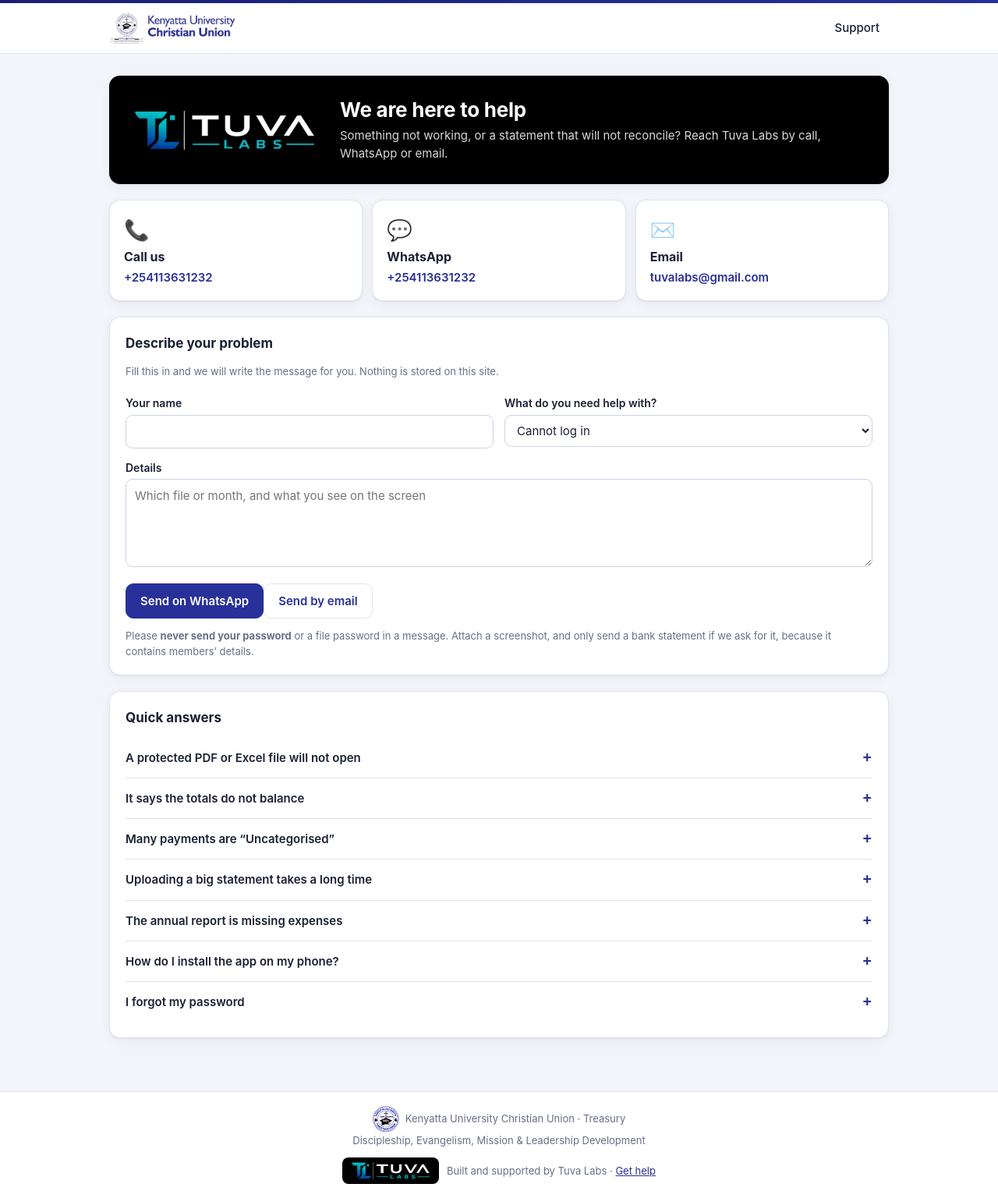
After one commit to HumphreyTuva/kucu-reconciliation, a Django app: page /support/ in a window 1280 px wide. The commit adds this page. Shown: the whole page at 78% size. Run offline with Django 5.2, Linux system fonts and the light colour scheme.

Commit message:
Add support page

```diff
--- /dev/null
+++ b/recon/templates/recon/support.html
@@ -0,0 +1,41 @@
+{% extends "base.html" %}{% load static %}{% block title %}Support{% endblock %}
+{% block content %}
+<section class="sup-hero"><img src="{% static 'img/tuvalabs-logo.png' %}" alt="Tuva Labs">
+<div><h1>We are here to help</h1><p>Something not working, or a statement that will not reconcile? Reach Tuva Labs by call, WhatsApp or email.</p></div></section>
+
+<div class="contacts">
+  <a class="ccard" href="tel:{{ phone }}"><span class="ci">📞</span><b>Call us</b><span>{{ phone }}</span></a>
+  <a class="ccard wa" href="https://wa.me/{{ wa }}?text=Hello%20Tuva%20Labs%2C%20I%20need%20help%20with%20the%20KUCU%20Treasury%20system." target="_blank" rel="noopener"><span class="ci">💬</span><b>WhatsApp</b><span>{{ phone }}</span></a>
+  <a class="ccard" href="mailto:{{ email }}?subject=KUCU%20Treasury%20support"><span class="ci">✉️</span><b>Email</b><span>{{ email }}</span></a>
+</div>
+
+<div class="card"><div class="hd"><h2>Describe your problem</h2></div>
+<p class="sub small">Fill this in and we will write the message for you. Nothing is stored on this site.</p>
+<form id="helpForm" class="hf">
+<div><label for="hn">Your name</label><input type="text" id="hn" autocomplete="name"></div>
+<div><label for="ht">What do you need help with?</label><select id="ht">
+<option>Cannot log in</option><option>A file will not upload or open</option><option>Totals do not balance</option>
+<option>Payments are in the wrong category</option><option>The annual report looks wrong</option><option>Other</option></select></div>
+<div class="full"><label for="hd">Details</label><textarea id="hd" rows="4" placeholder="Which file or month, and what you see on the screen"></textarea></div>
+<div class="full row"><button type="button" id="sendWa">Send on WhatsApp</button><button type="button" class="ghost" id="sendMail">Send by email</button></div>
+</form>
+<p class="small mute" style="margin:12px 0 0">Please <b>never send your password</b> or a file password in a message. Attach a screenshot, and only send a bank statement if we ask for it, because it contains members&rsquo; details.</p></div>
+
+<div class="card"><div class="hd"><h2>Quick answers</h2></div>
+<details class="faq"><summary>A protected PDF or Excel file will not open</summary><p>Type the file&rsquo;s password in the <b>File password</b> box on the Statements page, then upload. The password is used only to open the file and is never saved. If you upload several files at once they must share one password, so upload files with different passwords separately.</p></details>
+<details class="faq"><summary>It says the totals do not balance</summary><p>The opening balance plus credits minus debits should equal the closing balance. If it does not, some rows were misread. Try the Excel version of the statement instead of the PDF, or contact us with the month and file type.</p></details>
+<details class="faq"><summary>Many payments are &ldquo;Uncategorised&rdquo;</summary><p>These payments have a name or number but no keyword such as Tithe or Offering. Choose the right category from the dropdown beside each one. To catch them automatically next time, add the word under <b>Categories</b>, then open the statement and press <b>Re-run rules</b>.</p></details>
+<details class="faq"><summary>Uploading a big statement takes a long time</summary><p>A full year can take around a minute. Keep the page open until it finishes.</p></details>
+<details class="faq"><summary>The annual report is missing expenses</summary><p>The report is built from bank transactions. Cash withdrawals and cheques need a category, and items that never touch the bank, such as depreciation, are added as manual report entries in Admin.</p></details>
+<details class="faq"><summary>How do I install the app on my phone?</summary><p>Press <b>Install app</b> at the top of the page. On an iPhone, tap Share, then <b>Add to Home Screen</b>.</p></details>
+<details class="faq"><summary>I forgot my password</summary><p>Contact us and we will reset it for you.</p></details></div>
+
+<script>
+(function(){
+ const $=id=>document.getElementById(id);
+ function msg(){return "Hello Tuva Labs, I need help with the KUCU Treasury system.\n\nName: "+($("hn").value||"-")+"\nProblem: "+$("ht").value+"\nDetails: "+($("hd").value||"-")}
+ $("sendWa").onclick=()=>window.open("https://wa.me/{{ wa }}?text="+encodeURIComponent(msg()),"_blank","noopener");
+ $("sendMail").onclick=()=>{location.href="mailto:{{ email }}?subject="+encodeURIComponent("KUCU Treasury support: "+$("ht").value)+"&body="+encodeURIComponent(msg())};
+})();
+</script>
+{% endblock %}
--- a/recon/urls.py
+++ b/recon/urls.py
@@ -3,6 +3,7 @@ from django.urls import path
 from . import views
 
 urlpatterns = [
+    path("support/", views.support, name="support"),
     path("manifest.webmanifest", views.manifest, name="manifest"),
     path("sw.js", views.service_worker, name="sw"),
     path("offline/", views.offline, name="offline"),
--- a/recon/views.py
+++ b/recon/views.py
@@ -353,3 +353,9 @@ def service_worker(request):
 
 def offline(request):
     return render(request, "offline.html")
+
+
+# ------------------------------------------------------------------- support
+def support(request):
+    """Public page, so people who cannot log in can still reach support."""
+    return render(request, "recon/support.html", {"phone": "+254113631232", "wa": "254113631232", "email": "tuvalabs@gmail.com"})
--- a/static/css/app.css
+++ b/static/css/app.css
@@ -101,3 +101,19 @@ table.ft tr.grand td{font-weight:800;border-top:1px solid #222;border-bottom:3px
 .install{margin:12px 0 0;background:var(--brand-l);color:var(--brand);border-color:#c9cef5;padding:8px 14px}.install:hover{background:#dde1f8}.install[hidden]{display:none}
 .pw{margin-top:14px;display:grid;gap:4px;max-width:360px}
 .pager{display:flex;justify-content:space-between;align-items:center;gap:12px;margin-top:14px;flex-wrap:wrap}
+/* support */
+.sup-hero{background:#000;color:#fff;border-radius:var(--r);padding:28px;margin-bottom:20px;display:flex;gap:28px;align-items:center;box-shadow:var(--sh)}
+.sup-hero img{width:240px;max-width:42%;height:auto;flex:none}.sup-hero h1{color:#fff}.sup-hero p{margin:0;opacity:.85}
+.contacts{display:grid;grid-template-columns:repeat(auto-fit,minmax(220px,1fr));gap:12px;margin-bottom:20px}
+.ccard{background:var(--card);border:1px solid var(--line);border-radius:var(--r);box-shadow:var(--sh);padding:18px;text-decoration:none;color:var(--ink);display:grid;gap:2px;transition:.15s}
+.ccard:hover{border-color:var(--brand);transform:translateY(-1px)}.ccard .ci{font-size:26px}.ccard b{font-size:16px}.ccard span:last-child{color:var(--brand);font-weight:600;word-break:break-all}
+.ccard.wa:hover{border-color:#1faa59}
+.hf{display:grid;grid-template-columns:1fr 1fr;gap:14px}.hf .full{grid-column:1/-1}.hf label{display:block;margin-bottom:4px}
+textarea{font:inherit;color:var(--ink);background:#fff;border:1px solid #cdd2e3;border-radius:9px;padding:9px 11px;width:100%;resize:vertical}
+textarea:focus{border-color:var(--brand)}
+.faq{border-bottom:1px solid var(--line);padding:2px 0}.faq:last-child{border:0}.faq summary{cursor:pointer;font-weight:600;padding:12px 0;list-style:none;display:flex;justify-content:space-between;gap:12px}
+.faq summary::-webkit-details-marker{display:none}.faq summary::after{content:"+";color:var(--brand);font-size:20px;line-height:1}.faq[open] summary::after{content:"–"}.faq p{margin:0 0 14px;color:var(--mute)}
+.foot .by{margin-top:12px;display:flex;gap:10px;align-items:center;justify-content:center;flex-wrap:wrap}
+.foot .tl{background:#000;border-radius:8px;padding:4px 10px;display:inline-flex}.foot .tl img{height:26px;margin:0;vertical-align:middle}
+@media(max-width:720px){.sup-hero{flex-direction:column;text-align:center;padding:22px}.sup-hero img{max-width:70%}.hf{grid-template-columns:1fr}}
+@media print{.sup-hero,.contacts{display:none}}
--- a/templates/base.html
+++ b/templates/base.html
@@ -13,21 +13,24 @@
     <a href="{% url 'home' %}" class="{% if u == 'home' or u == 'statement' %}on{% endif %}">Statements</a>
     <a href="{% url 'report' %}" class="{% if u == 'report' %}on{% endif %}">Annual report</a>
     <a href="{% url 'categories' %}" class="{% if u == 'categories' %}on{% endif %}">Categories</a>
+    <a href="{% url 'support' %}" class="{% if u == 'support' %}on{% endif %}">Support</a>
     {% if user.is_staff %}<a href="{% url 'admin:index' %}">Admin</a>{% endif %}
     <form method="post" action="{% url 'logout' %}">{% csrf_token %}<button class="link">Log out</button></form>
   </nav>
   <details class="menu"><summary aria-label="Menu">☰</summary><div class="panel">
-    <a href="{% url 'home' %}">Statements</a><a href="{% url 'report' %}">Annual report</a><a href="{% url 'categories' %}">Categories</a>
+    <a href="{% url 'home' %}">Statements</a><a href="{% url 'report' %}">Annual report</a><a href="{% url 'categories' %}">Categories</a><a href="{% url 'support' %}">Support</a>
     {% if user.is_staff %}<a href="{% url 'admin:index' %}">Admin</a>{% endif %}
     <form method="post" action="{% url 'logout' %}">{% csrf_token %}<button class="link">Log out</button></form></div></details>
-  {% endwith %}{% endif %}
+  {% endwith %}{% else %}<nav class="nav"><a href="{% url 'support' %}">Support</a></nav>{% endif %}
 </div></header>
 <div class="wrap noprint"><button id="installBtn" class="install" hidden>⬇ Install app</button></div>
 <main class="wrap">
 {% for m in messages %}<div class="msg {{ m.tags }}" role="status">{{ m }}</div>{% endfor %}
 {% block content %}{% endblock %}
 </main>
-<footer class="foot"><div class="wrap"><img src="{% static 'img/seal.png' %}" alt="">Kenyatta University Christian Union · Treasury<br><span class="small">Discipleship, Evangelism, Mission &amp; Leadership Development</span></div></footer>
+<footer class="foot"><div class="wrap"><img src="{% static 'img/seal.png' %}" alt="">Kenyatta University Christian Union · Treasury<br><span class="small">Discipleship, Evangelism, Mission &amp; Leadership Development</span>
+<div class="by noprint"><a href="{% url 'support' %}" class="tl" aria-label="Tuva Labs support"><img src="{% static 'img/tuvalabs-logo.png' %}" alt="Tuva Labs"></a>
+<span class="small">Built and supported by Tuva Labs · <a href="{% url 'support' %}">Get help</a></span></div></div></footer>
 <script>
 if("serviceWorker" in navigator)addEventListener("load",()=>navigator.serviceWorker.register("{% url 'sw' %}").catch(()=>{}));
 let dp=null;const b=document.getElementById("installBtn");
--- a/templates/registration/login.html
+++ b/templates/registration/login.html
@@ -5,4 +5,5 @@
 <form method="post">{% csrf_token %}
 <p><label for="id_username">Username</label>{{ form.username }}</p>
 <p><label for="id_password">Password</label>{{ form.password }}</p>
-<button>Log in</button></form></div>{% endblock %}
+<button>Log in</button></form>
+<p class="small mute" style="margin:16px 0 0;text-align:center">Trouble logging in? <a href="{% url 'support' %}">Contact support</a></p></div>{% endblock %}
```
Also changed, not shown: static/img/tuvalabs-logo.png (added).
